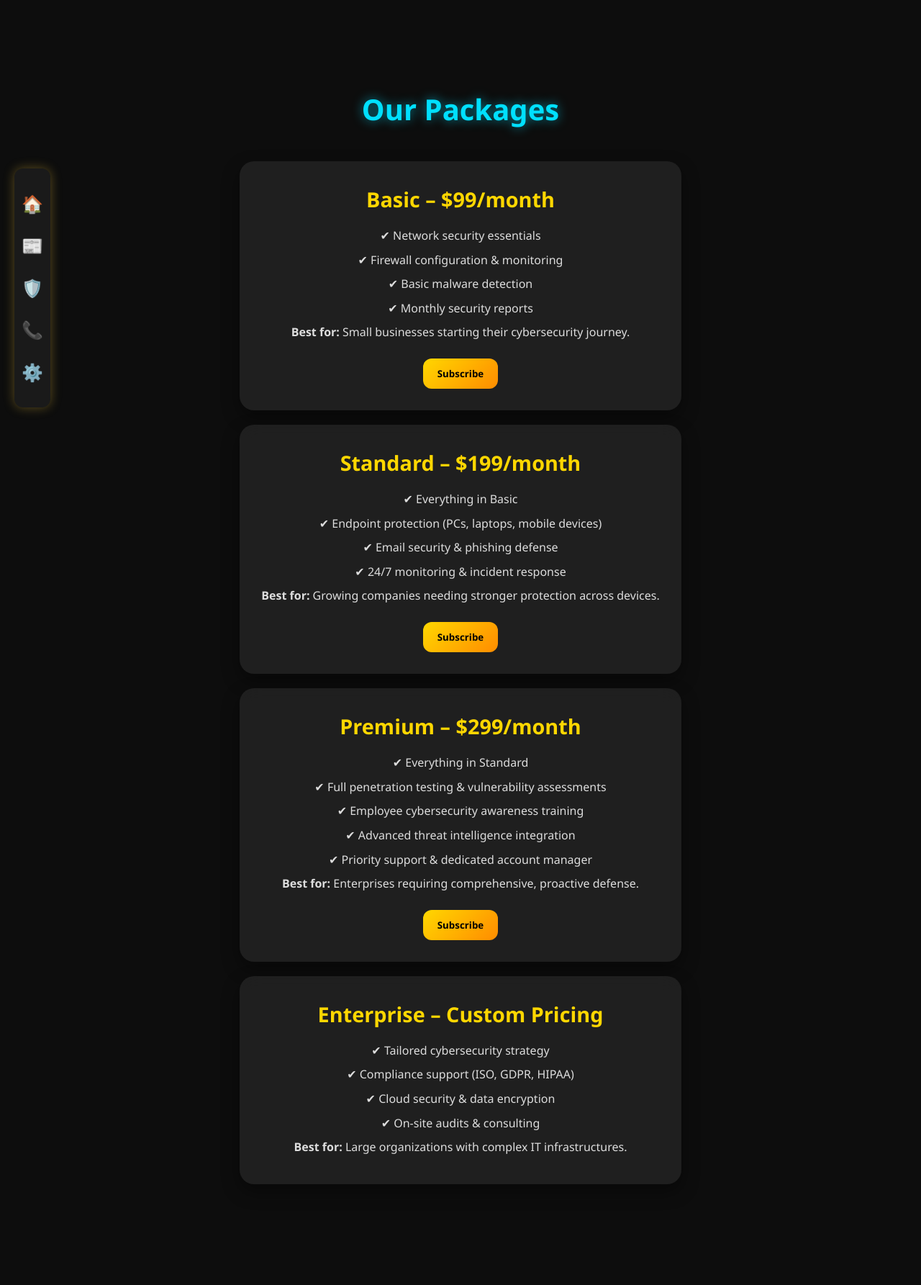
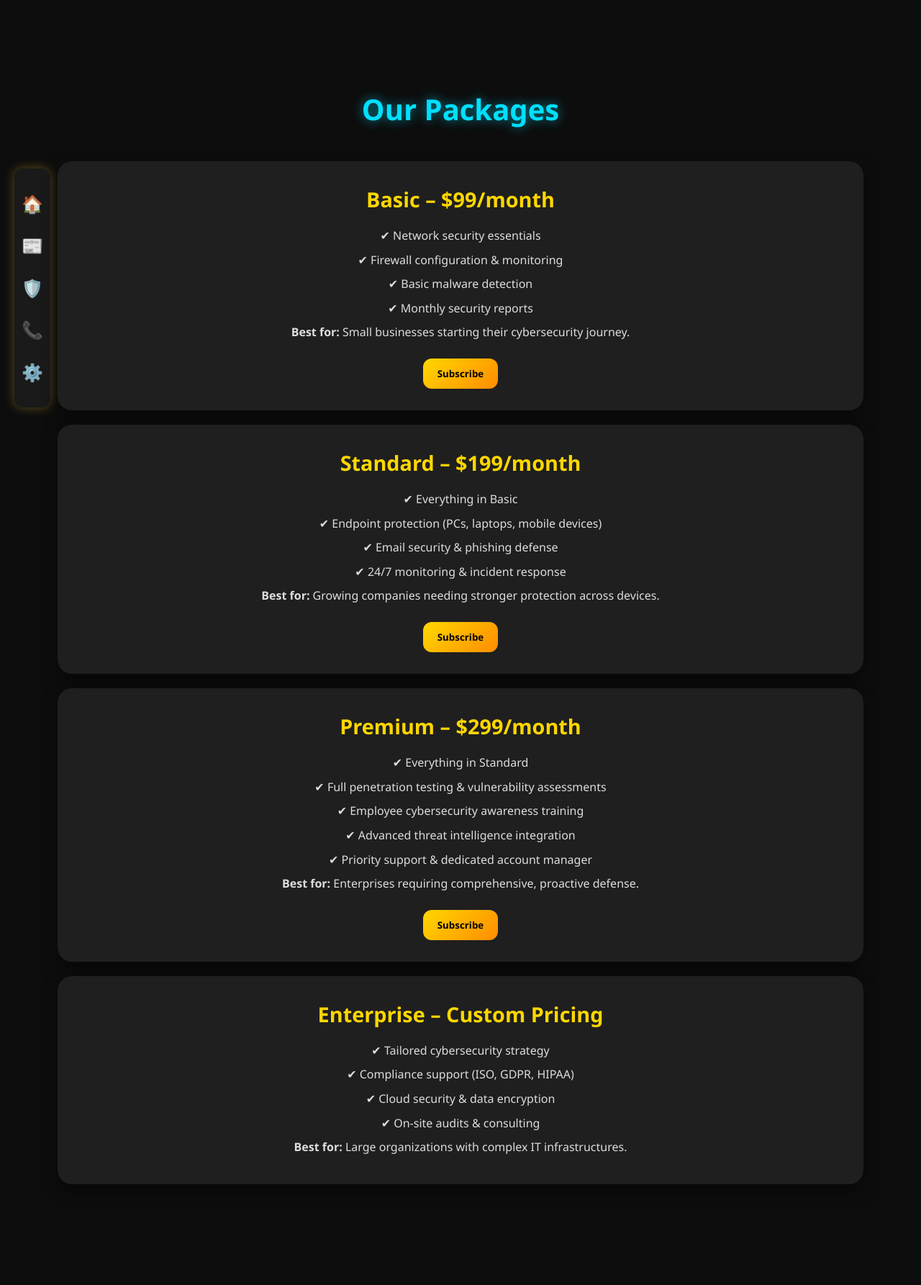
Before and after one commit to augustinealphonce-spec/infinitecyberspace, a PHP site: page /packages.html in a window 1280 px wide. Shown: the whole page at 72% size. Run offline with PHP 8.4, Linux system fonts and the light colour scheme.

Commit message:
Update packages.css

```diff
--- a/packages.css
+++ b/packages.css
@@ -1,20 +1,3 @@
-/* Global Reset */
-* {
-  margin: 0;
-  padding: 0;
-  box-sizing: border-box;
-  font-family: "Segoe UI", "Poppins", sans-serif;
-}
-
-body {
-  background: linear-gradient(135deg, #0f2027, #203a43, #2c5364);
-  color: #fff;
-  min-height: 100vh;
-  display: flex;
-  flex-direction: column;
-  align-items: center;
-}
-
 /* CEO Profile.css */
 
 /* Global Reset */
```
